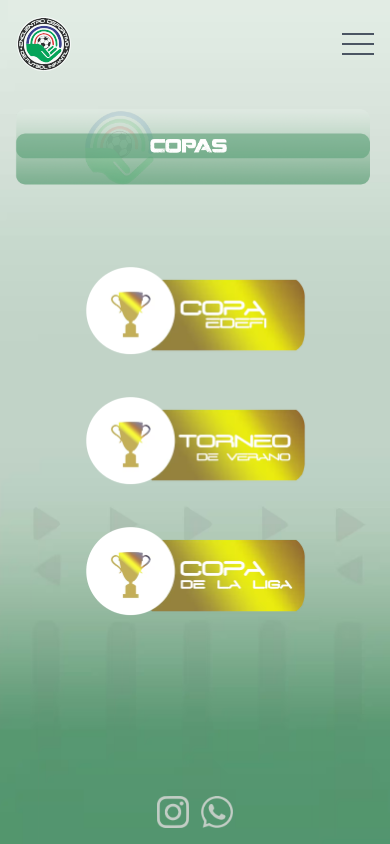
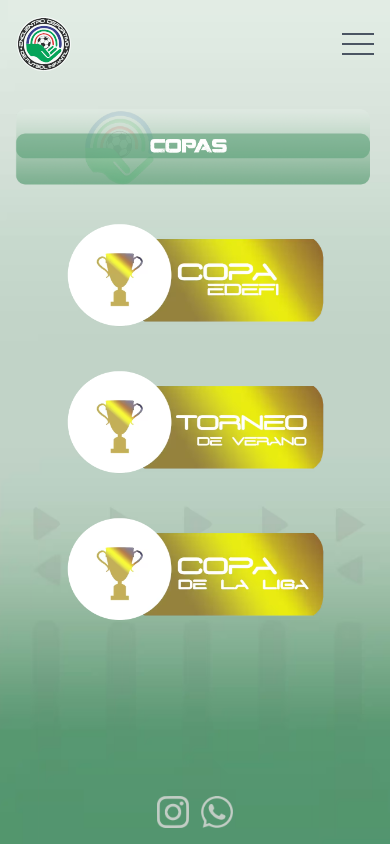
Before and after one commit to mmanna3/web-publica, a React (Vite) app: page /copas in a window 390 px wide. Built offline with nearby package versions, Linux system fonts and the light colour scheme.

Commit message:
Hace mas responsive CopasPage

```diff
--- a/src/components/pages/Copas/CopasPage.tsx
+++ b/src/components/pages/Copas/CopasPage.tsx
@@ -2,34 +2,17 @@ import IMG_COPAS_TITLE from '../../../assets/images/mobile/titles/copas-title.pn
 import IMG_COPA_EDEFI from '../../../assets/images/mobile/buttons/copa-edefi.avif';
 import IMG_COPA_LIGA from '../../../assets/images/mobile/buttons/copa-liga.avif';
 import IMG_TORNEO_VERANO from '../../../assets/images/mobile/buttons/torneo-verano.avif';
-import { Link } from 'react-router-dom';
+import { Title } from '../../common/Title';
+import { ImageBtn } from '../../common/ImageBtn';
 
 export const CopasPage = () => {
   return (
     <>
-      <img className='mx-auto lg:max-w-4xl' src={IMG_COPAS_TITLE} alt='Copas' />
-      <div className='my-16 flex flex-col items-center gap-8 lg:flex-row lg:justify-center'>
-        <Link
-          key='copa-edefi'
-          to='/copas/copaedefi'
-          className='flex items-center md:flex-col-reverse'
-        >
-          <img className='w-56 md:w-72 lg:w-96' src={IMG_COPA_EDEFI} alt='Copa EDEFI' />
-        </Link>
-        <Link
-          key='torneo-verano'
-          to='/copas/torneoverano'
-          className='flex items-center md:flex-col-reverse'
-        >
-          <img className='w-56 md:w-72 lg:w-96' src={IMG_TORNEO_VERANO} alt='Torneo verano' />
-        </Link>
-        <Link
-          key='copa-liga'
-          to='/copas/delaliga'
-          className='flex items-center md:flex-col-reverse'
-        >
-          <img className='w-56 md:w-72 lg:w-96' src={IMG_COPA_LIGA} alt='Copas de la liga' />
-        </Link>
+      <Title img={IMG_COPAS_TITLE} alt='Copas' />
+      <div className='mx-auto flex flex-col items-center gap-8 xl:flex-row xl:justify-center px-16 xl:p-4 xl:max-w-7xl max-w-md'>
+        <ImageBtn img={IMG_COPA_EDEFI} alt='Copa Edefi' url='/copas/copaedefi' />
+        <ImageBtn img={IMG_TORNEO_VERANO} alt='Torneos de verano' url='/copas/torneoverano' />
+        <ImageBtn img={IMG_COPA_LIGA} alt='Copas de la liga' url='/copas/delaliga' />
       </div>
     </>
   );
```
